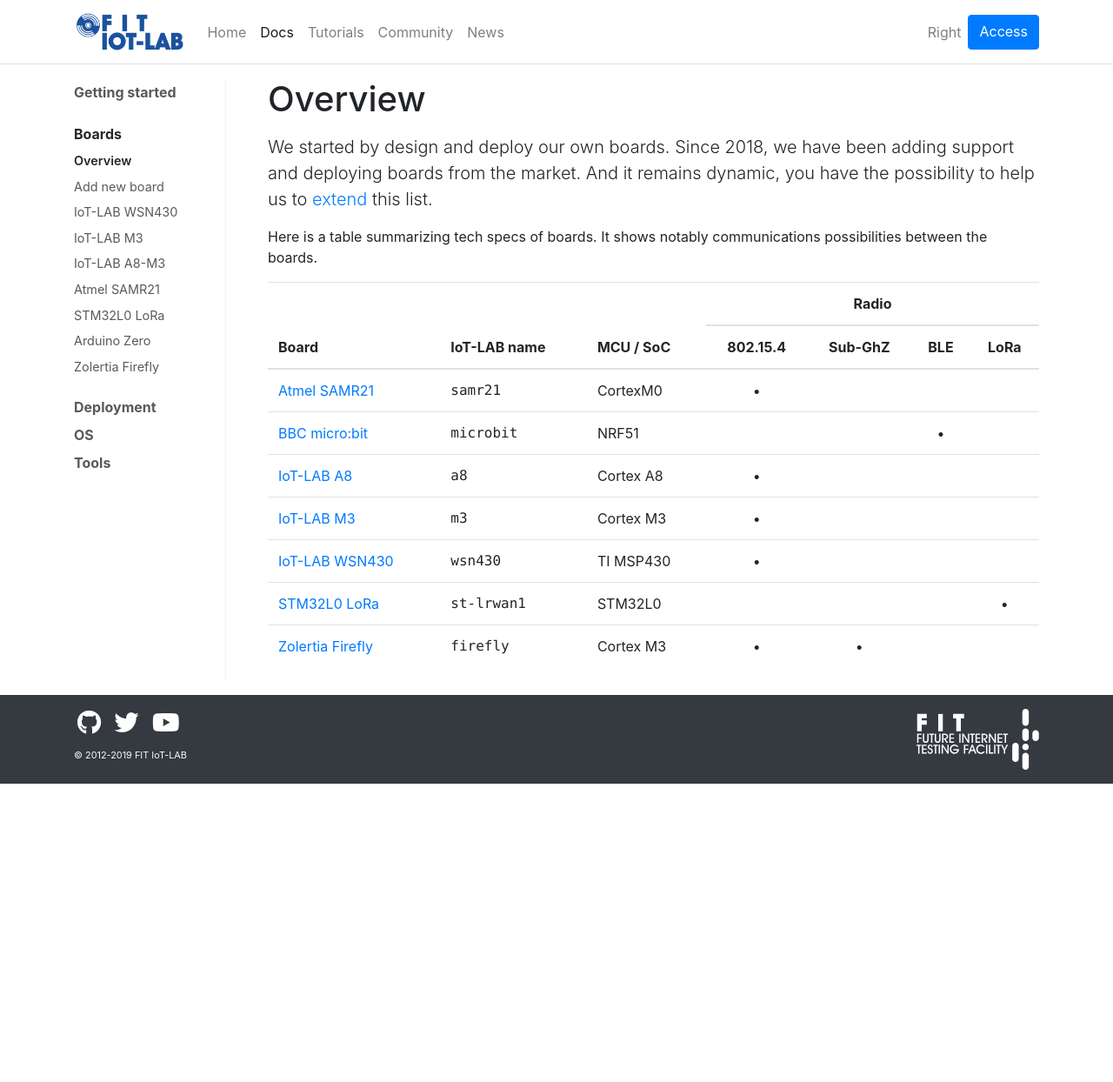
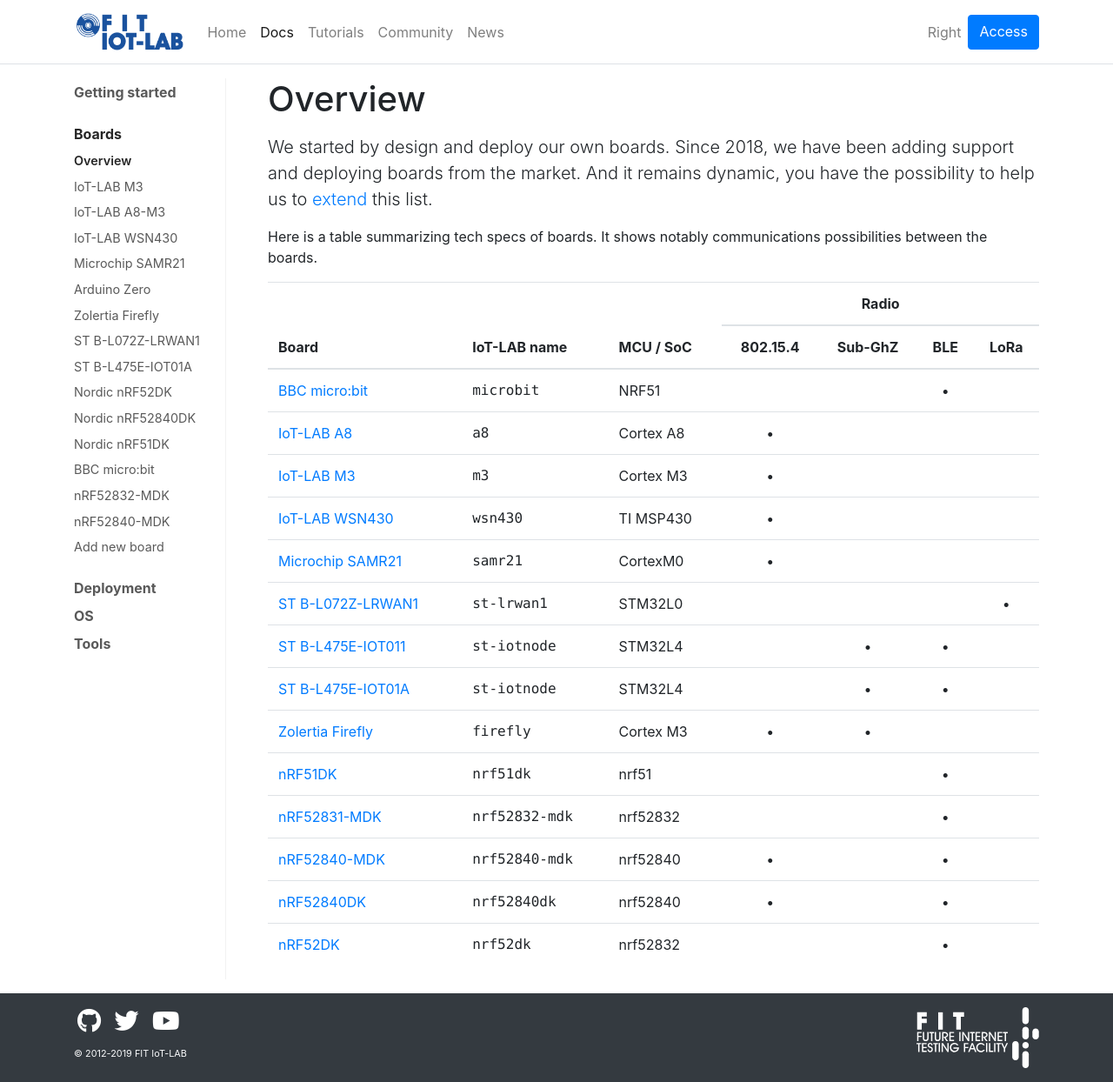
Before and after one commit to iot-lab/iot-lab.github.io, a Jekyll site: the page built from docs/boards/overview.html, in a window 1280 px wide. Shown: the whole page at 87% size. Built offline with Jekyll 4.4.1, drawn with Linux system fonts in a browser that asks for light colours; before the commit the page ends 901 px from its top, so only the background shows below that.

Commit message:
_data: rework board list and navigation

```diff
--- a/_data/boards.yml
+++ b/_data/boards.yml
@@ -31,7 +31,7 @@
     mcu-soc: Cortex A8
     radio: "15.4"
 -
-    name: Atmel SAMR21
+    name: Microchip SAMR21
     iotlab-name: samr21
     mcu-soc: CortexM0
     radio: "15.4"
@@ -41,10 +41,45 @@
     mcu-soc: Cortex M3
     radio: 15.4, sub
 -
-    name: STM32L0 LoRa
+    name: ST B-L072Z-LRWAN1
     iotlab-name: st-lrwan1
     mcu-soc: STM32L0
     radio: lora
+-
+    name: ST B-L475E-IOT011
+    iotlab-name: st-iotnode
+    mcu-soc: STM32L4
+    radio: sub, wifi, ble
+-
+    name: nRF52DK
+    iotlab-name: nrf52dk
+    mcu-soc: nrf52832
+    radio: ble
+-
+    name: nRF52840DK
+    iotlab-name: nrf52840dk
+    mcu-soc: nrf52840
+    radio: 15.4, ble
+-
+    name: nRF51DK
+    iotlab-name: nrf51dk
+    mcu-soc: nrf51
+    radio: ble
+-
+    name: nRF52831-MDK
+    iotlab-name: nrf52832-mdk
+    mcu-soc: nrf52832
+    radio: ble
+-
+    name: nRF52840-MDK
+    iotlab-name: nrf52840-mdk
+    mcu-soc: nrf52840
+    radio: 15.4, ble
+-
+    name: ST B-L475E-IOT01A
+    iotlab-name: st-iotnode
+    mcu-soc: STM32L4
+    radio: sub, wifi, ble
 -
     name: BBC micro:bit
     iotlab-name: microbit
--- a/_data/docs-nav.yml
+++ b/_data/docs-nav.yml
@@ -11,14 +11,21 @@
 - title: Boards
   pages:
     - title: Overview
-    - title: Add new board
-    - title: IoT-LAB WSN430
     - title: IoT-LAB M3
     - title: IoT-LAB A8-M3
-    - title: Atmel SAMR21
-    - title: STM32L0 LoRa
+    - title: IoT-LAB WSN430
+    - title: Microchip SAMR21
     - title: Arduino Zero
     - title: Zolertia Firefly
+    - title: ST B-L072Z-LRWAN1
+    - title: ST B-L475E-IOT01A
+    - title: Nordic nRF52DK
+    - title: Nordic nRF52840DK
+    - title: Nordic nRF51DK
+    - title: BBC micro:bit
+    - title: nRF52832-MDK
+    - title: nRF52840-MDK
+    - title: Add new board
 
 - title: Deployment
   pages:
```
